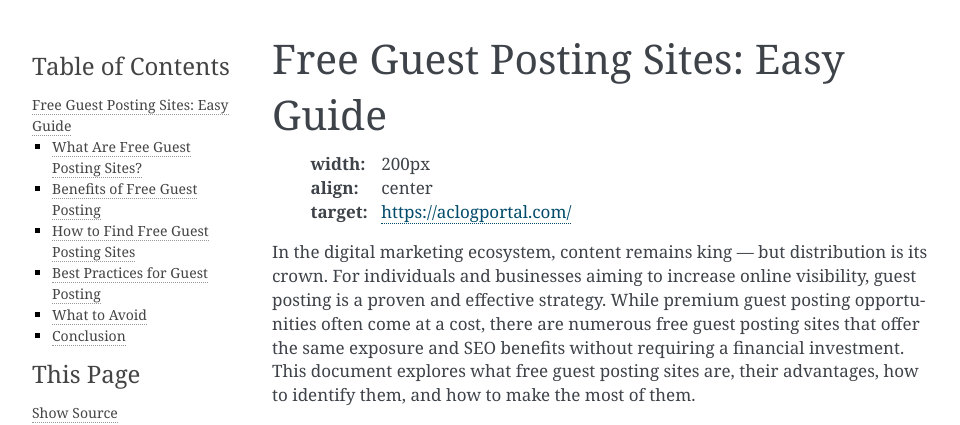
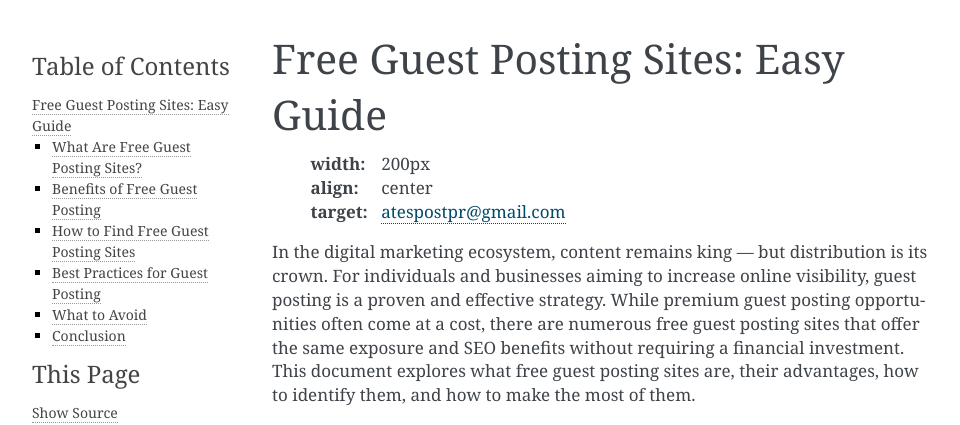
Before and after one commit to situkumar7680/freeguest, a Sphinx documentation site: the page built from docs/index.rst, in a window 1280 px wide and 900 px high. Shown: the top 425 px of the window, without its empty margins (148-1108 px from the left). Built offline with Sphinx 7.4.7, drawn with Linux system fonts in a browser that asks for light colours.

Commit message:
Update index.rst

```diff
--- a/docs/index.rst
+++ b/docs/index.rst
@@ -11,7 +11,7 @@ Free Guest Posting Sites: Easy Guide
    :alt: My Project Logo
    :width: 200px
    :align: center
-   :target: https://aclogportal.com/
+   :target: atespostpr@gmail.com
 
 
 In the digital marketing ecosystem, content remains king — but distribution is its crown. For individuals and businesses aiming to increase online visibility, guest posting is a proven and effective strategy. While premium guest posting opportunities often come at a cost, there are numerous free guest posting sites that offer the same exposure and SEO benefits without requiring a financial investment. This document explores what free guest posting sites are, their advantages, how to identify them, and how to make the most of them.
```
